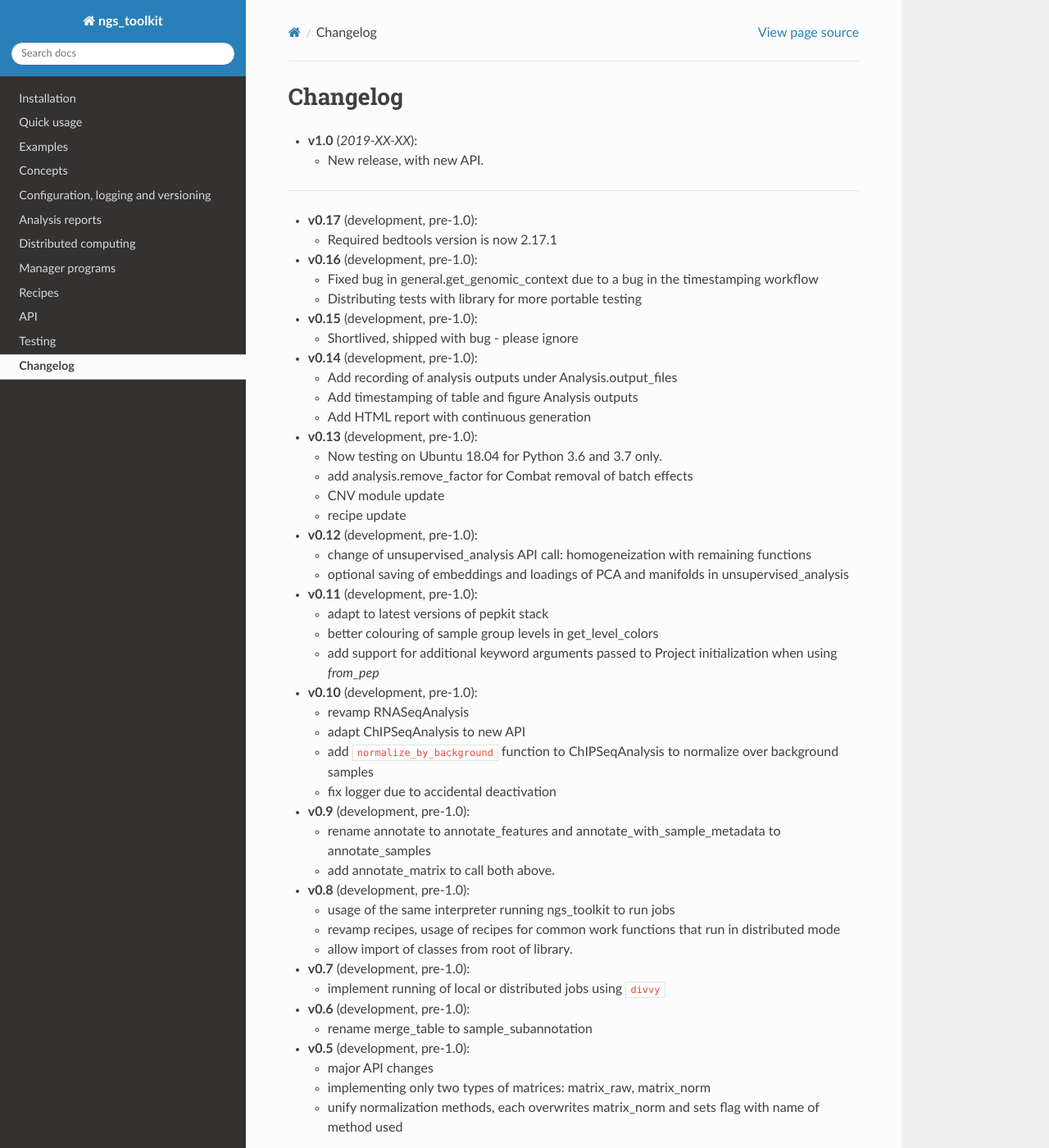
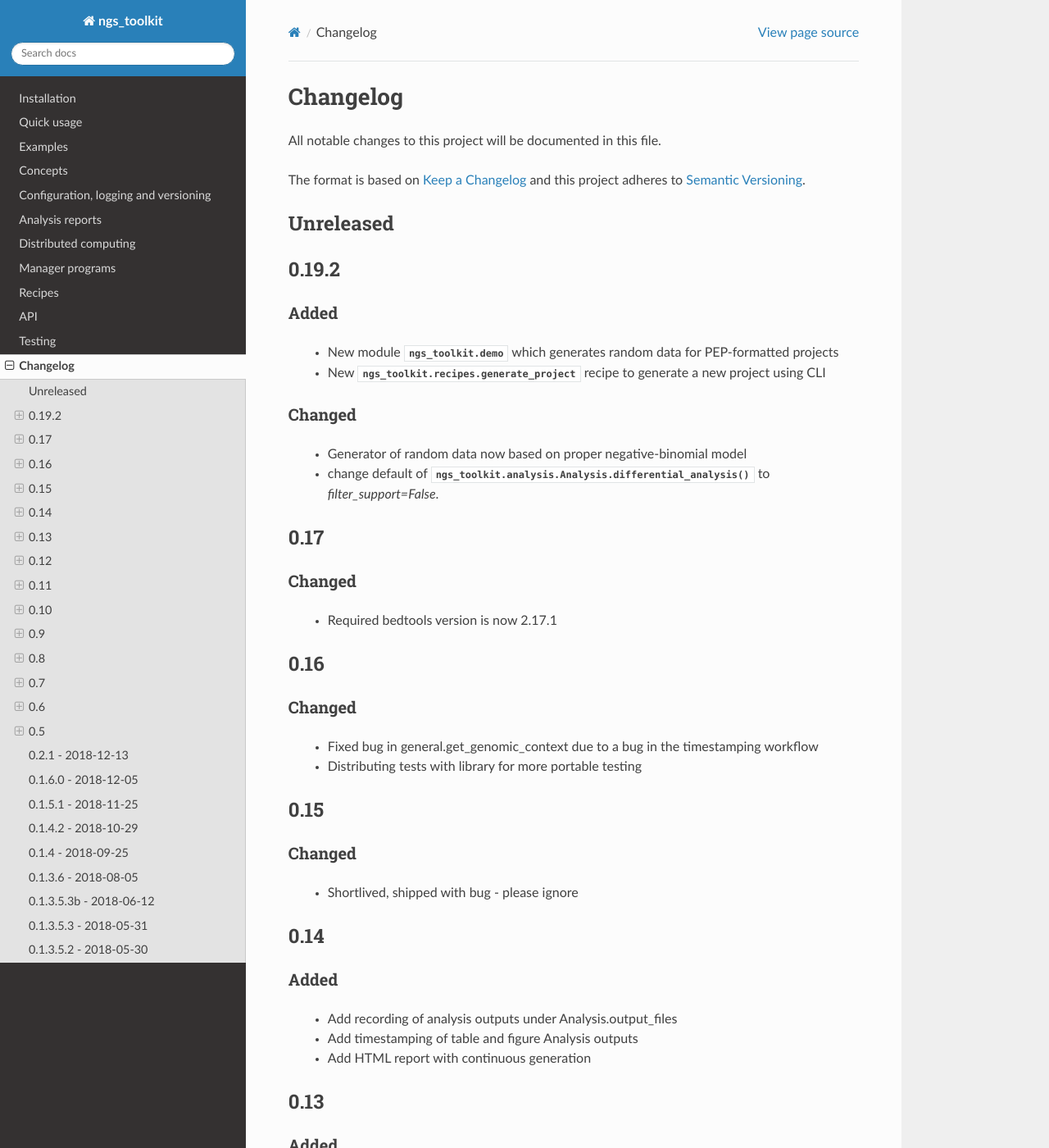
Before and after one commit to afrendeiro/toolkit, a Sphinx documentation site: the page built from docs/source/changelog.rst, in a window 1280 px wide and 1400 px high. Shown: the whole window at 82% size. Built offline with Sphinx 7.4.7 and the Read the Docs theme 2.0.0, drawn with Linux system fonts in a browser that asks for light colours; some of the changed text lies outside the part shown.

Commit message:
update changelog

```diff
--- a/docs/source/changelog.rst
+++ b/docs/source/changelog.rst
@@ -1,85 +1,177 @@
+=============================
 Changelog
-******************************
+=============================
 
-- **v1.0** (*2019-XX-XX*):
+All notable changes to this project will be documented in this file.
 
-  - New release, with new API.
+The format is based on `Keep a Changelog <https://keepachangelog.com/en/1.0.0/>`_
+and this project adheres to `Semantic Versioning <https://semver.org/spec/v2.0.0.html>`_.
 
-------------
 
-- **v0.17** (development, pre-1.0):
+Unreleased
+*****************************
+
+
+
+0.19.2
+*****************************
+
+Added
+-----------------------------
+
+  - New module :class:`ngs_toolkit.demo` which generates random data for PEP-formatted projects
+  - New :class:`ngs_toolkit.recipes.generate_project` recipe to generate a new project using CLI
+
+Changed
+-----------------------------
+
+  - Generator of random data now based on proper negative-binomial model
+  - change default of :func:`ngs_toolkit.analysis.Analysis.differential_analysis` to `filter_support=False`.
+
+
+0.17
+*****************************
+
+Changed
+-----------------------------
 
   - Required bedtools version is now 2.17.1
 
 
-- **v0.16** (development, pre-1.0):
+0.16
+*****************************
+
+Changed
+-----------------------------
 
   - Fixed bug in general.get_genomic_context due to a bug in the timestamping workflow
   - Distributing tests with library for more portable testing
 
-- **v0.15** (development, pre-1.0):
+0.15
+*****************************
+
+Changed
+-----------------------------
 
   - Shortlived, shipped with bug - please ignore
 
-- **v0.14** (development, pre-1.0):
+0.14
+*****************************
+
+Added
+-----------------------------
 
   - Add recording of analysis outputs under Analysis.output_files
   - Add timestamping of table and figure Analysis outputs
   - Add HTML report with continuous generation
 
-- **v0.13** (development, pre-1.0):
+0.13
+*****************************
+
+Added
+-----------------------------
+
+  - add analysis.remove_factor for Combat removal of batch effects
+
+
+Changed
+-----------------------------
 
   - Now testing on Ubuntu 18.04 for Python 3.6 and 3.7 only.
-  - add analysis.remove_factor for Combat removal of batch effects
-  - CNV module update
-  - recipe update
+  - CNV module updated
+  - recipe updated
 
-- **v0.12** (development, pre-1.0):
+0.12
+*****************************
+
+Changed
+-----------------------------
 
   - change of unsupervised_analysis API call: homogeneization with remaining functions
   - optional saving of embeddings and loadings of PCA and manifolds in unsupervised_analysis
 
-- **v0.11** (development, pre-1.0):
+0.11
+*****************************
+
+Added
+-----------------------------
+
+  - support for additional keyword arguments passed to Project initialization when using `from_pep`
+
+Changed
+-----------------------------
 
   - adapt to latest versions of pepkit stack
   - better colouring of sample group levels in get_level_colors
-  - add support for additional keyword arguments passed to Project initialization when using `from_pep`
 
-- **v0.10** (development, pre-1.0):
+0.10
+*****************************
+
+Added
+-----------------------------
+
+  - ``normalize_by_background`` function to ChIPSeqAnalysis to normalize over background samples
+
+
+Changed
+-----------------------------
 
   - revamp RNASeqAnalysis
   - adapt ChIPSeqAnalysis to new API
-  - add ``normalize_by_background`` function to ChIPSeqAnalysis to normalize over background samples
   - fix logger due to accidental deactivation
 
-- **v0.9** (development, pre-1.0):
+0.9
+*****************************
+
+Added
+-----------------------------
+
+  - add annotate_matrix to call both above.
+
+
+Changed
+-----------------------------
 
   - rename annotate to annotate_features and annotate_with_sample_metadata to annotate_samples
-  - add annotate_matrix to call both above.
 
-- **v0.8** (development, pre-1.0):
+0.8
+*****************************
+
+Changed
+-----------------------------
 
   - usage of the same interpreter running ngs_toolkit to run jobs
   - revamp recipes, usage of recipes for common work functions that run in distributed mode
   - allow import of classes from root of library.
 
-- **v0.7** (development, pre-1.0):
+0.7
+*****************************
+
+Added
+-----------------------------
 
   - implement running of local or distributed jobs using ``divvy``
 
-- **v0.6** (development, pre-1.0):
+0.6
+*****************************
+
+Changed
+-----------------------------
 
   - rename merge_table to sample_subannotation
 
-- **v0.5** (development, pre-1.0):
+0.5
+*****************************
+
+Changed
+-----------------------------
 
   - major API changes
   - implementing only two types of matrices: matrix_raw, matrix_norm
   - unify normalization methods, each overwrites matrix_norm and sets flag with name of method used
 
-------------
-
-- **v0.2.1** (*2018-12-13*):
+0.2.1 - 2018-12-13
+*****************************
 
   - minor:
 
@@ -106,20 +198,21 @@ Changelog
     - fix mistake in requirements for peppy
     - fix some security issues
 
-------------
+0.1.6.0 - 2018-12-05
+*****************************
 
-- **v0.1.6.0** (*2018-12-05*):
+  - major:
 
-  - New CNV module
-  - many fixes and improvements to run various enrichment analysis in serial
-  - add specific attributes to classes - this will be the basis of the new API revamp
-  - add support for running specific steps of enrichment analysis
-  - better utf8 encoding support to all Enrichr inputs/outputs
-  - add support for plotting 1 attribute in unsupervised_analysis
-  - add support for limma regression without covariates; more help messages
-  - fix bug in plot_differential when plotting scatter with colours per p-value
-  - improved general.query_biomart to handle fields with multiple values
-  - update requirements
+    - New CNV module
+    - many fixes and improvements to run various enrichment analysis in serial
+    - add specific attributes to classes - this will be the basis of the new API revamp
+    - add support for running specific steps of enrichment analysis
+    - better utf8 encoding support to all Enrichr inputs/outputs
+    - add support for plotting 1 attribute in unsupervised_analysis
+    - add support for limma regression without covariates; more help messages
+    - fix bug in plot_differential when plotting scatter with colours per p-value
+    - improved general.query_biomart to handle fields with multiple values
+    - update requirements
 
   - minor:
 
@@ -137,9 +230,8 @@ Changelog
     - add verbosity to manager programs
     - reporting more info for plot_differential
 
-------------
-
-- **v0.1.5.1** (*2018-11-25*):
+0.1.5.1 - 2018-11-25
+*****************************
 
   - add config file support for better system-independent operation (specially for enrichment analysis)
   - add logger through "logging" library
@@ -150,10 +242,9 @@ Changelog
   - add better colorbars
   - add serial processing of peak commands as option for ChIP-seq peak calling
 
-------------
 
-
-- **v0.1.4.2** (*2018-10-29*):
+0.1.4.2 - 2018-10-29
+*****************************
 
   - fix important lack of ngs_toolkit.recipes module in setup.py: recipes should now be correctly added to $PATH
   - fix and add full support to comparison_table in recipes.ngs_analysis
@@ -190,11 +281,10 @@ Changelog
 
     - add more descriptive labels to tqdm loops;
 
-------------
+0.1.4 - 2018-09-25
+*****************************
 
-- **v0.1.4** (*2018-09-25*):
-
-  - Update to peppy version v0.9.1
+  - Update to peppy version 0.9.1
 
   - fixes/improvements:
 
@@ -216,9 +306,8 @@ Changelog
 
     - docs for the region_set_frip, merge_signal and call_peaks recipes
 
-------------
-
-- **v0.1.3.6** (*2018-08-05*):
+0.1.3.6 - 2018-08-05
+*****************************
 
   - add two new recipes:
 
@@ -241,17 +330,15 @@ Changelog
   - improve atacseq.get_gene_level_accessibility
   - add 2D support to general.signed_mean
 
-------------
-
-- **v0.1.3.5.3b** (*2018-06-12*):
+0.1.3.5.3b - 2018-06-12
+*****************************
 
   - Fixes:
 
     - general.deseq_analysis: fix hyphen character conversion; better contrasts for DESeq2
 
-------------
-
-- **v0.1.3.5.3** (*2018-05-31*):
+0.1.3.5.3 - 2018-05-31
+*****************************
 
   - Fixes:
 
@@ -259,9 +346,8 @@ Changelog
     - ngs_analysis recipe: change selection of samples on "pass_qc"; do differential_overlap only when >1 comparison
 
 
-------------
-
-- **v0.1.3.5.2** (*2018-05-30*):
+0.1.3.5.2 - 2018-05-30
+*****************************
 
   - Fixes:
 
@@ -274,9 +360,8 @@ Changelog
     - General `ngs_analysis` recipe for general analysis of NGS projects.
 
 
-------------
-
-- Major release: **v0.1.3.5** (*2018-05-15*):
+- Major release: 0.1.3.5 - 2018-05-15
+*****************************
 
   - New:
 
```
